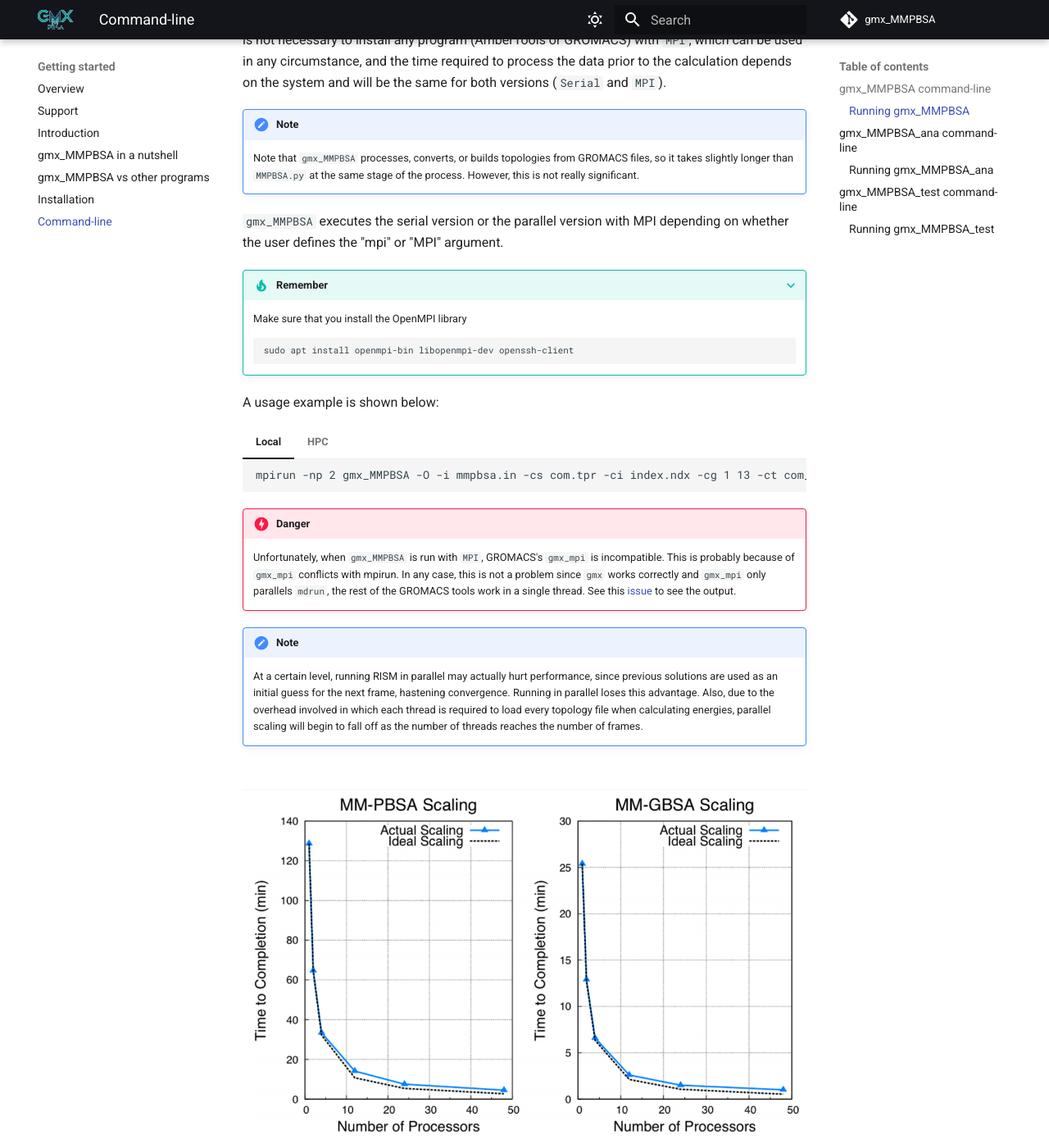
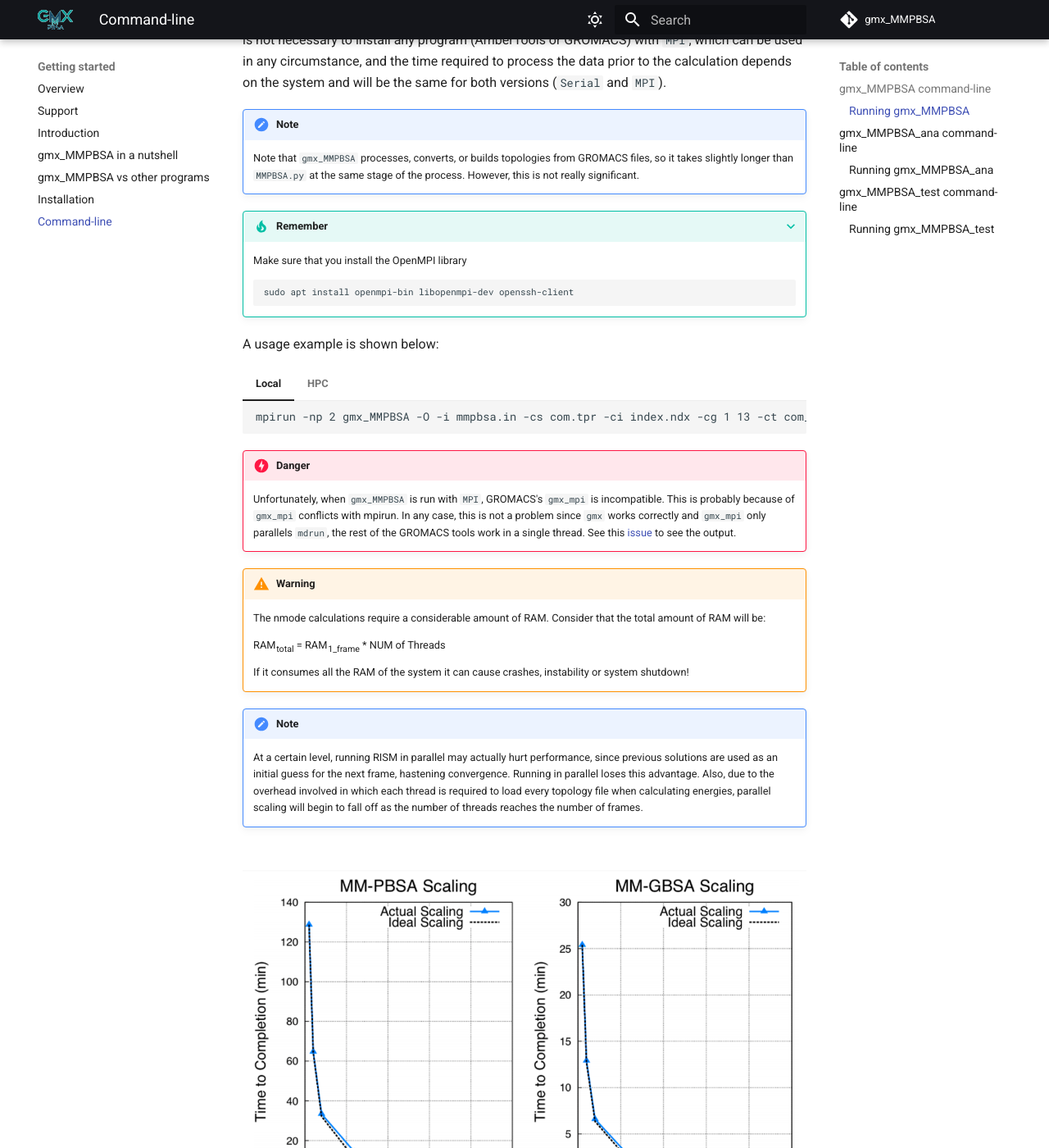
Before and after one commit to Valdes-Tresanco-MS/gmx_MMPBSA, an MkDocs documentation site: the page built from docs/command-line.md, in a window 1280 px wide and 1400 px high, scrolled down 3277 px. Shown: the whole window at 82% size. Built offline with MkDocs 1.6.1 and Material for MkDocs 9.7.7, drawn with Linux system fonts in a browser that asks for light colours; comment, search, counter and statistics services are not loaded.

Commit message:
nmode calculation warning

```diff
--- a/docs/command-line.md
+++ b/docs/command-line.md
@@ -166,8 +166,6 @@ Based on MMPBSA.py (version 16.0) and AmberTools20
         Note that `gmx_MMPBSA` processes, converts, or builds topologies from GROMACS files, so it takes slightly
         longer than `MMPBSA.py` at the same stage of the process. However, this is not really significant.
 
-    `gmx_MMPBSA` executes the serial version or the parallel version with MPI depending
-    on whether the user defines the "mpi" or "MPI" argument.
 
     ???+ tip "Remember"
         Make sure that you install the OpenMPI library
@@ -202,6 +200,14 @@ Based on MMPBSA.py (version 16.0) and AmberTools20
         because of `gmx_mpi` conflicts with mpirun. In any case, this is not a problem since `gmx` works correctly
         and `gmx_mpi` only parallels `mdrun`, the rest of the GROMACS tools work in a single thread. See this
         [issue](https://github.com/Valdes-Tresanco-MS/gmx_MMPBSA/issues/26) to see the output.
+
+    !!! warning
+        The nmode calculations require a considerable amount of RAM. Consider that the total amount of RAM will be:
+
+        RAM~total~ = RAM~1_frame~ * NUM of Threads
+
+        If it consumes all the RAM of the system it can cause crashes, instability or system shutdown!
+
 
     !!! note
         At a certain level, running RISM in parallel may actually hurt performance, since previous solutions are used
```
